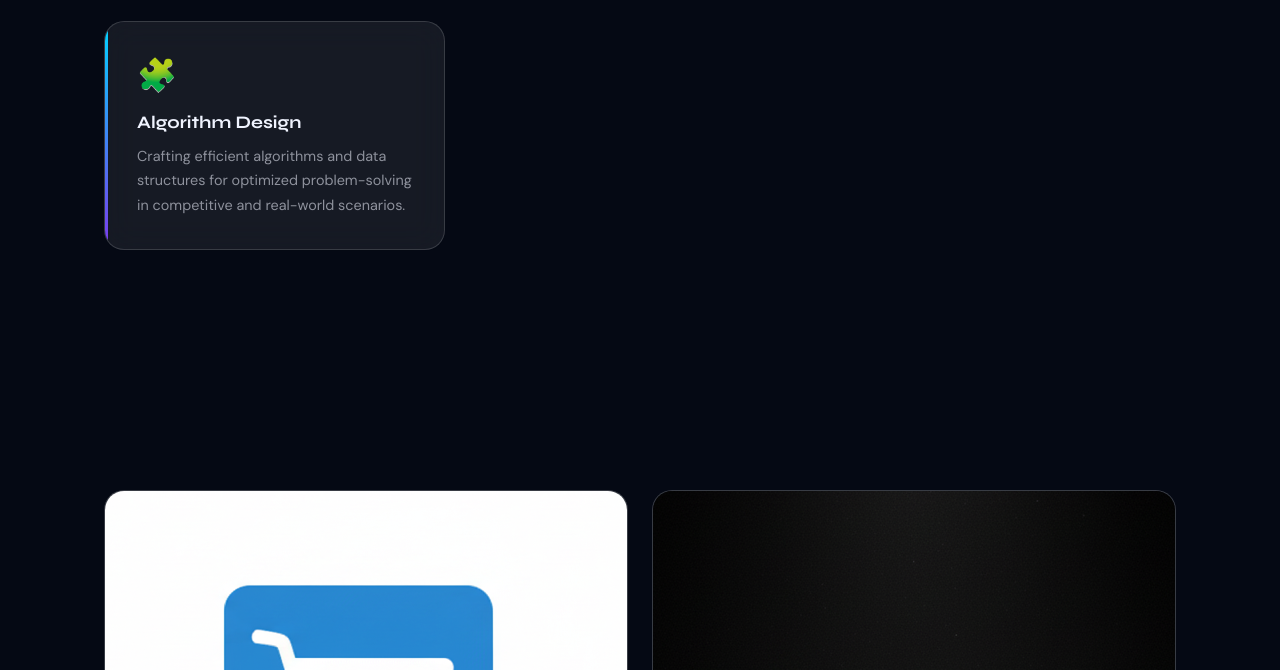
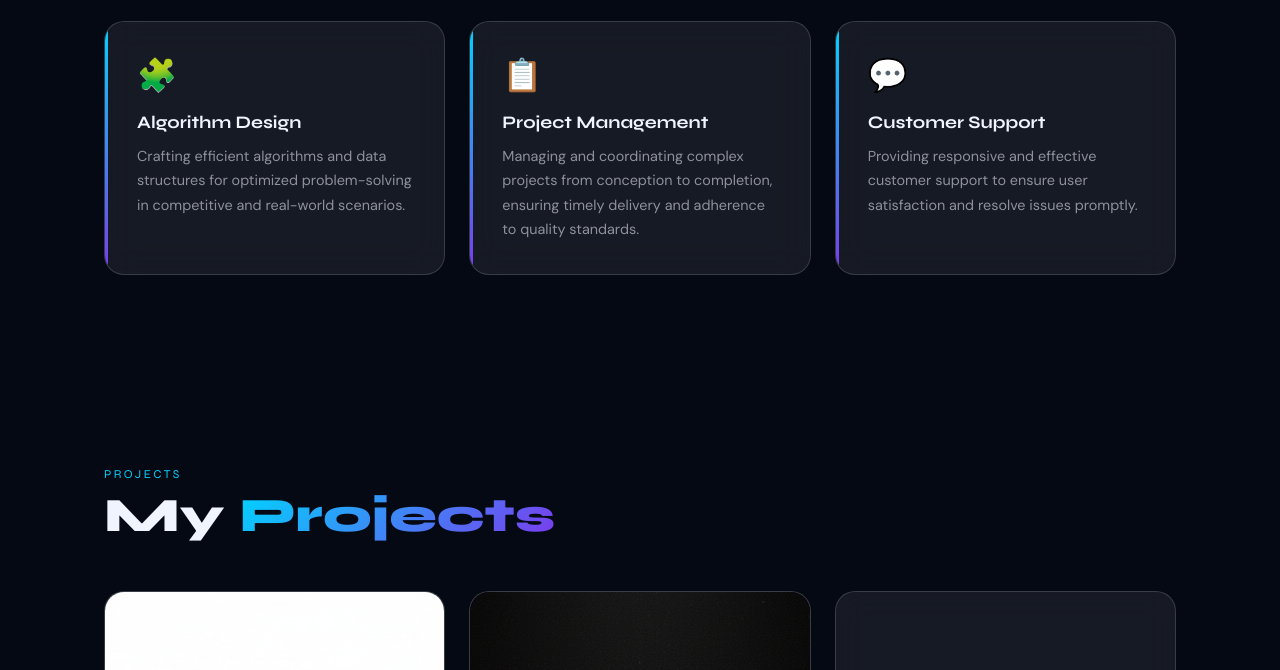
Before and after one commit to polatare/Pola_Tarek, a plain HTML site: page index.html in a window 1280 px wide. Shown: the part 2626-3296 px from the top of the page. Drawn offline with Linux system fonts and the light colour scheme.

Commit message:
Update project section layout and add new services

```diff
--- a/index.html
+++ b/index.html
@@ -351,16 +351,16 @@
     margin-bottom: 0.7rem;
   }
   .service-card p { color: var(--muted); font-size: 0.9rem; line-height: 1.7; }
-  #projects{
+  /* #projects{
     display: grid;
-    grid-template-columns: repeat(auto-fit, minmax(500px, 1fr));
+    grid-template-columns: repeat(auto-fit, minmax(340px, 1fr));
     gap: 1.5rem;
     margin-top: 3rem;
-  }
+  } */
   /* PROJECTS */
   .projects-grid {
     display: grid;
-    grid-template-columns: repeat(auto-fit, minmax(300px, 1fr));
+    grid-template-columns: repeat(auto-fit, minmax(340px, 1fr));
     gap: 1.5rem;
     margin-top: 3rem;
   }
@@ -728,12 +728,25 @@
       <h3>Algorithm Design</h3>
       <p>Crafting efficient algorithms and data structures for optimized problem-solving in competitive and real-world scenarios.</p>
     </div>
+    <div class="glass service-card reveal" style="transition-delay:0.3s">
+      <div class="service-icon">📋</div>
+      <h3>Project Management</h3>
+      <p>Managing and coordinating complex projects from conception to completion, ensuring timely delivery and adherence to quality standards.</p>
+    </div>
+    <div class="glass service-card reveal" style="transition-delay:0.3s">
+      <div class="service-icon">💬</div>
+      <h3>Customer Support</h3>
+      <p>Providing responsive and effective customer support to ensure user satisfaction and resolve issues promptly.</p>
+    </div>
   </div>
 </section>
 
 <!-- PROJECTS -->
 <section id="projects">
-      <div class="glass project-card reveal visible">
+  <div class="section-label reveal">Projects</div>
+  <h2 class="section-title reveal">My <span>Projects</span></h2>
+  <div class="projects-grid">
+          <div class="glass project-card reveal visible">
         <div class="project-placeholder">
           <img src="img/Gemini_Generated_Image_g8t67og8t67og8t6.png" alt="">
         </div>
@@ -781,7 +794,7 @@
           <a href="https://teamfprt.github.io/Ameli/" target="_blank" style="color:var(--accent);font-size:0.85rem;text-decoration:none;display:inline-flex;align-items:center;gap:0.3rem;margin-top:0.5rem;">View Project →</a>
         </div>
       </div>
-
+  </div>
 </section>
 
 <!-- CONTACT -->
```
